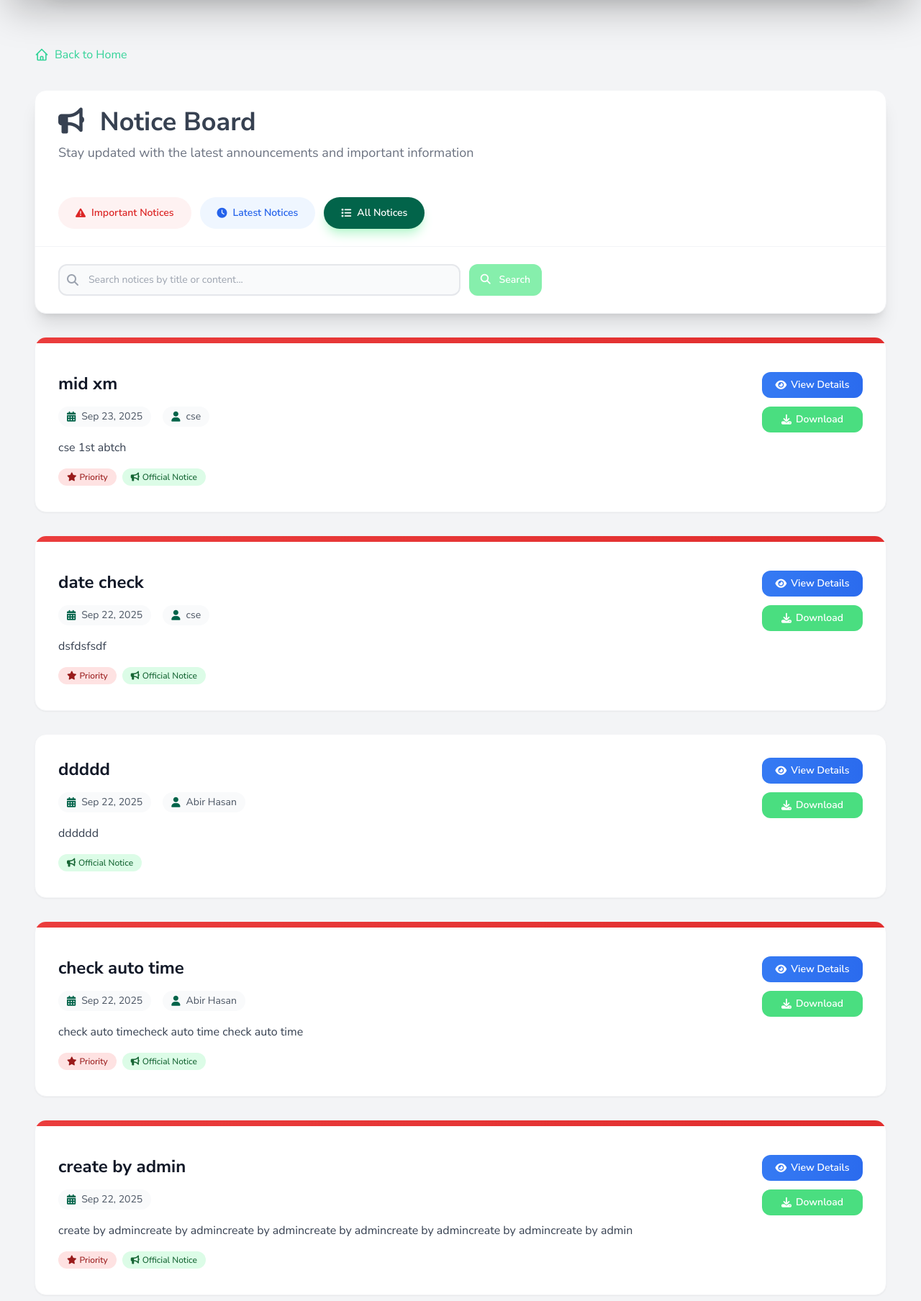
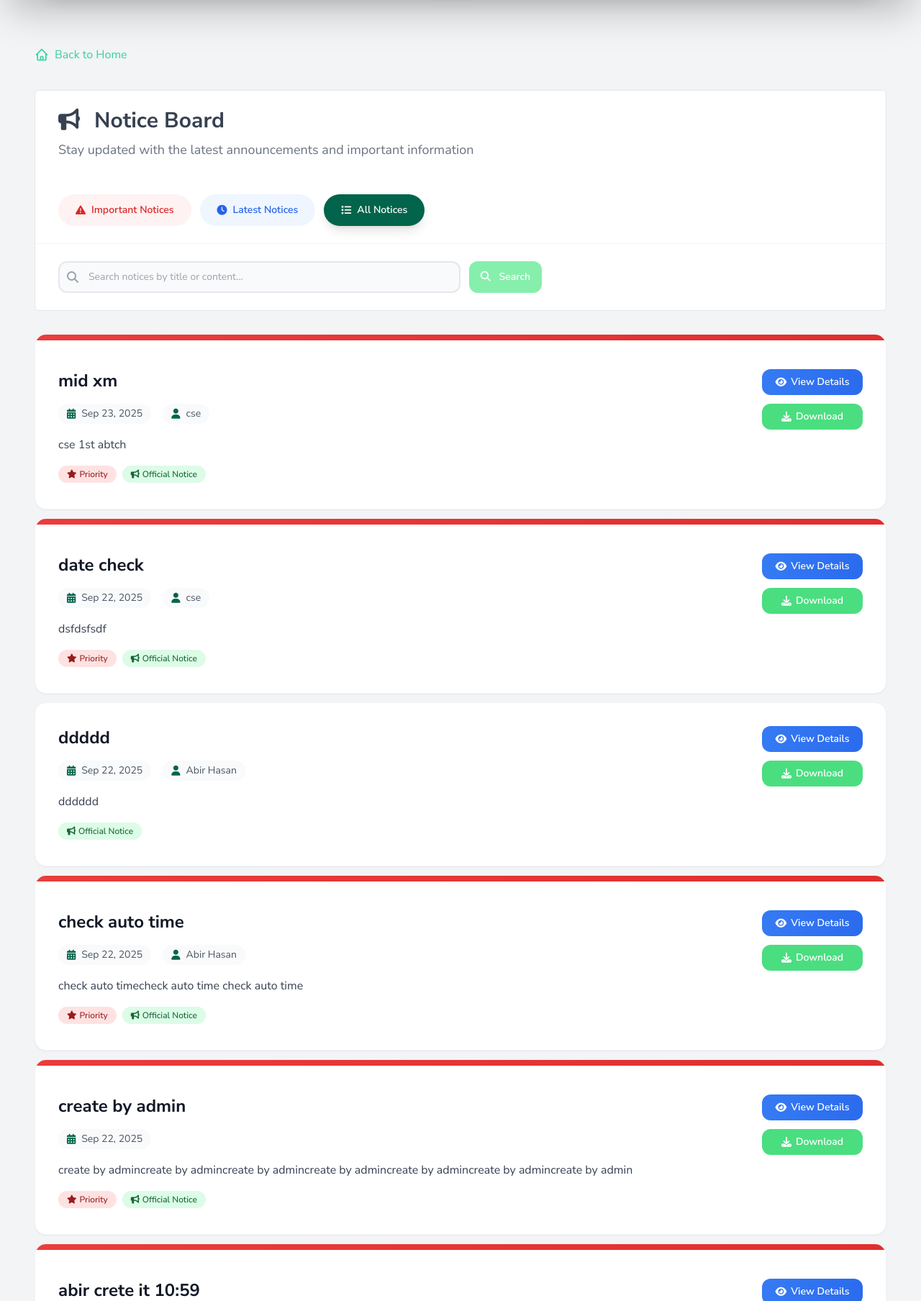
Before and after one commit to abirneu/neu_cse, a Django app: page /notices/ in a window 1280 px wide. Shown: the part 183-1991 px from the top of the page at 72% size. Run offline with Django 5.2, Linux system fonts and the light colour scheme; data comes from the database, SQL or seed files in the repository; both versions use the stored data as it was after the commit; some libraries are stand-ins or nearby versions.

Commit message:
notice icon small

```diff
--- a/templates/cse/notice_list.html
+++ b/templates/cse/notice_list.html
@@ -17,9 +17,9 @@
     </div>
 
             <!-- Title and Filter Section -->
-            <div class="bg-white rounded-2xl shadow-xl border border-gray-100 overflow-hidden">
+            <div class="bg-white rounded-md border border-gray-200 overflow-hidden">
                 <div class="bg-gradient-to-r from-custom-green to-custom-green-hover px-8 py-6">
-                    <h1 class="text-3xl md:text-4xl font-bold text-gray-700 mb-2">
+                    <h1 class="text-2xl md:text-3xl font-bold text-gray-700 mb-2">
                         <i class="fas fa-bullhorn mr-3"></i>
                         {% if notice_type == 'important' %}Important {% elif notice_type == 'latest' %}Latest {% endif %}Notice Board
                     </h1>
@@ -41,7 +41,10 @@
                            Latest Notices
                         </a>
                         <a href="{% url 'notice_list' %}"
-                           class="inline-flex items-center px-6 py-3 rounded-full text-sm font-semibold transition-all duration-300 {% if not notice_type %}bg-custom-green text-white shadow-lg shadow-green-200{% else %}bg-green-50 text-custom-green hover:bg-green-100 hover:shadow-md{% endif %}">
+                           class="inline-flex items-center px-6 py-3 rounded-full text-sm font-semibold
+                            transition-all duration-300 {% if not notice_type %}bg-custom-green text-white
+                            shadow-lg  text-custom-green hover:bg-green-100
+                             hover:shadow-md{% endif %}">
                            <i class="fas fa-list mr-2"></i>
                            All Notices
                         </a>
@@ -96,9 +99,11 @@
             </div>
         </div>
         <!-- Notice Cards Grid -->
-        <div class="grid gap-6 lg:gap-8">
+        <div class="grid gap-3 lg:gap-3">
             {% for notice in page_obj %}
-            <div class="group bg-white rounded-2xl shadow-sm hover:shadow-sm transition-all duration-100 border border-gray-100 overflow-hidden transform hover:-translate-y-1">
+            <div class="group bg-white rounded-2xl shadow-sm hover:shadow-sm
+            transition-all duration-100 border border-gray-100 overflow-hidden
+             transform hover:-translate-y-1">
                 <!-- Notice Header with Priority Indicator -->
                 <div class="relative">
                     {% if notice.is_important %}
@@ -205,7 +210,7 @@
                 <!-- Pagination Info -->
                 <div class="text-center mb-6">
                     <p class="text-gray-600 text-sm">
-                        Showing page <span class="font-semibold text-white text-custom-green">{{ page_obj.number }}</span>
+                        Showing page <span class="font-semibold text-custom-green">{{ page_obj.number }}</span>
                         of <span class="font-semibold text-custom-green">{{ page_obj.paginator.num_pages }}</span>
                         ({{ page_obj.paginator.count }} total notices)
                     </p>
@@ -233,7 +238,7 @@
                     {% for num in page_obj.paginator.page_range %}
                         {% if page_obj.number == num %}
                             <!-- Current Page -->
-                            <span class="inline-flex items-center px-4 py-2 text-sm font-bold text-white bg-gradient-to-r from-custom-green to-custom-green-hover border border-custom-green rounded-lg shadow-lg">
+                            <span class="inline-flex items-center px-4 py-2 text-sm font-bold text-white bg-custom-green border border-custom-green rounded-lg shadow-lg">
                                 {{ num }}
                             </span>
                         {% elif num > page_obj.number|add:'-3' and num < page_obj.number|add:'3' %}
```
Also changed, not shown: db.sqlite3.
